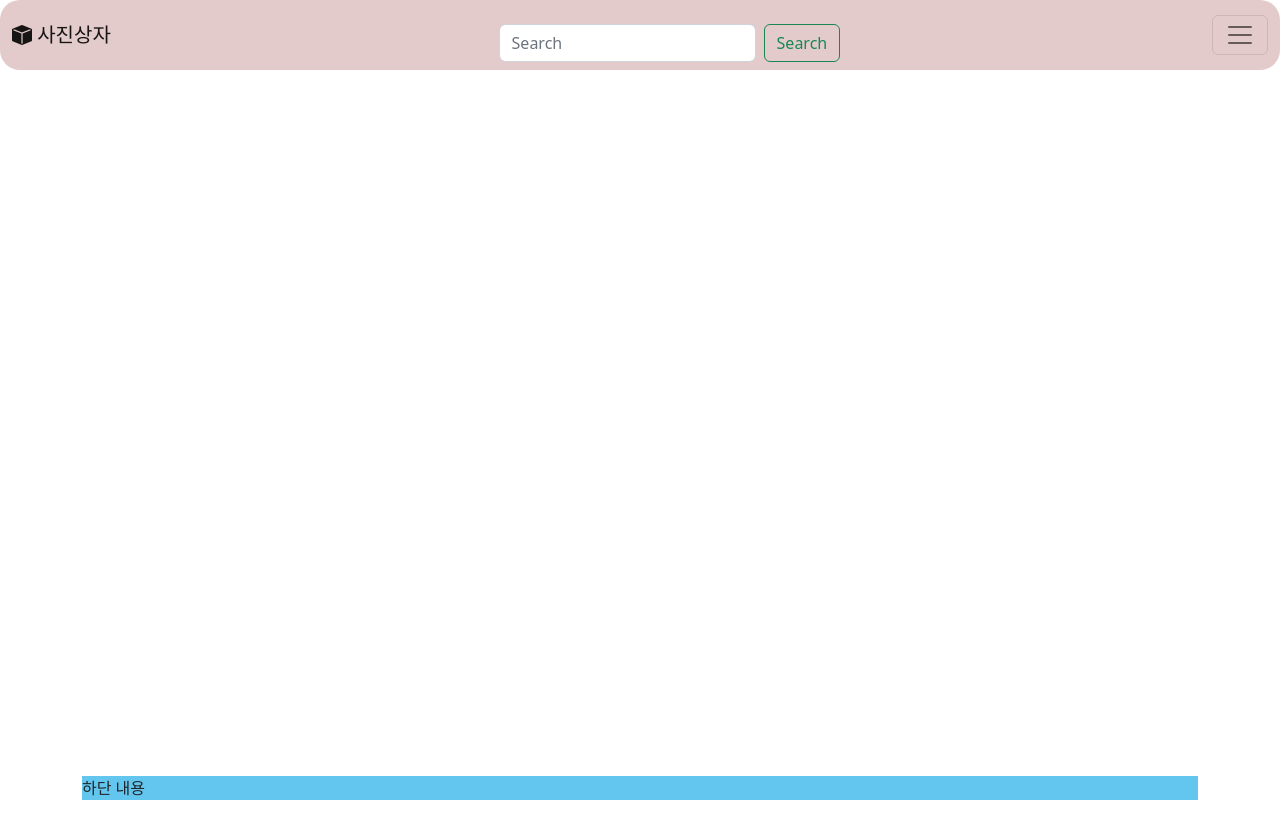
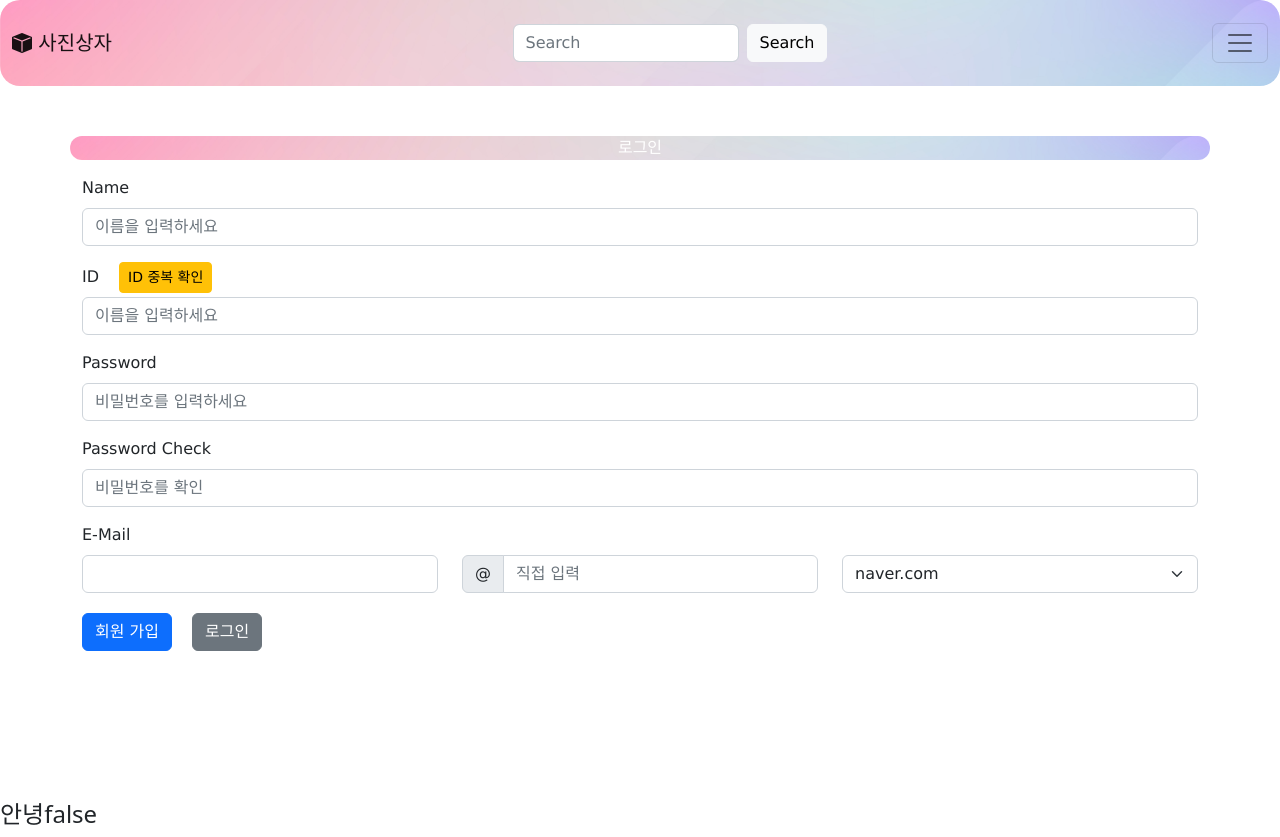
Before and after one commit to qufehfdl/PhotoBox, a Vue app: page /join in a window 1280 px wide. Before the commit this address had no page. Before the commit the page ends 800 px from the top, so only its background shows below. Built offline with nearby package versions, Linux system fonts and the light colour scheme.

Commit message:
first commit

```diff
--- a/src/App.vue
+++ b/src/App.vue
@@ -6,12 +6,9 @@
     <div class="main">
       <router-view></router-view>
     </div>
-    <div class="bottom">
-      하단 내용
-    </div>
   </div>
+  <h4>안녕{{ session.user_id }}{{ session.user_login }}</h4>
 </template>
-
 <script>
 import TopView from "./views/TopView.vue";
 export default {
@@ -19,35 +16,40 @@ export default {
     TopView
   },
   data() {
-    return {};
+    return {
+
+    };
   },
   methods: {},
-  computed: {},
+  computed: {
+    session() {
+      return this.$store.getters.getSession;
+    }
+  },
   mounted() { },
   created() { }
 };
 </script>
-
 <style>
 .container {
-  height: 100vh; /* 화면 전체 높이를 사용 */
+  font-family: Verdana, Geneva, Tahoma, sans-serif;
+  height: 100vh;
+  /* 화면 전체 높이를 사용 */
   display: flex;
+  /* 자식 요소들을 수직으로 배치 */
   flex-direction: column;
-  justify-content: space-between;
+  /* 자식 요소들을 수직으로 배치 */
+  justify-content: flex-start;
+  /* 자식 요소를 수직 방향으로 정렬 */
 }
 
 .top {
-  background-color: aquamarine;
+  width: 100%;
+  height: 15%;
 }
 
 .main {
-  flex-grow: 1;
-  display: flex;
-  justify-content: center;
-  align-items: center;
-}
-
-.bottom {
-  background-color: rgb(98, 198, 238);
+  width: 100%;
+  height: 85%;
 }
 </style>
--- /dev/null
+++ b/src/components/JoinView.vue
@@ -0,0 +1,119 @@
+<template>
+    <div class="row">
+        <div class="col-md-12 mb-3 mt-3" id="login">
+            <p style="color: white;">로그인</p>
+        </div>
+        <div class="col-md-12 mb-3">
+            <label for="name" class="form-label">Name</label>
+            <input type="text" class="form-control" id="name" ref="name" placeholder="이름을 입력하세요">
+        </div>
+        <div class="col-md-12 mb-3">
+            <label for="id" class="form-label">ID</label>
+            <input type="text" class="form-control" id="id" ref="id" placeholder="이름을 입력하세요" style="float: left;">
+            <button type="button" class="btn btn-warning btn-sm" style="margin-left: 20px; ">ID 중복 확인</button>
+        </div>
+        <div class="col-md-12 mb-3">
+            <label for="password" class="form-label">Password</label>
+            <input type="password" class="form-control" id="password" ref="password" placeholder="비밀번호를 입력하세요">
+        </div>
+        <div class="col-md-12 mb-3">
+            <label for="password-confirm" class="form-label">Password Check</label>
+            <input type="password" class="form-control" id="password-confirm" ref="password_confirm" placeholder="비밀번호를 확인">
+        </div>
+        <label class="form-label">E-Mail</label>
+        <div class="col-md-4">
+            <input type="text" class="form-control" id="autoSizingInput">
+        </div>
+        <div class="col-md-4">
+            <div class="input-group">
+                <div class="input-group-text">@</div>
+                <input type="text" class="form-control" id="autoSizingInputGroup" ref="email" placeholder="직접 입력">
+            </div>
+        </div>
+        <div class="col-md-4">
+            <label class="visually-hidden" for="autoSizingSelect">Preference</label>
+            <select class="form-select" id="autoSizingSelect" @change="updateEmailInput">
+                <option value="naver.com" selected>naver.com</option>
+                <option value="daum.net">daum.net</option>
+                <option value="gmail.com">gmail.com</option>
+                <option value="hanmail.net">hanmail.net</option>
+                <option value="nate.com">nate.com</option>
+            </select>
+        </div>
+        <div style="margin-top: 20px; margin-bottom: 20px;">
+            <button type="button" class="btn btn-primary" @click="join">회원 가입</button>
+            <button type="button" class="btn btn-secondary" style="margin-left: 20px;">로그인</button>
+        </div>
+    </div>
+</template>
+
+<script>
+import axios from 'axios';
+export default {
+    data() {
+        return {
+            user: {
+                name: 'John Doe',
+                age: 30
+            }
+        }
+    },
+    methods: {
+        updateEmailInput(event) {
+            const emailInput = document.getElementById('autoSizingInputGroup');
+            const selectedOption = event.target.value;
+            if (selectedOption === '직접입력') {
+                emailInput.value = '';
+            } else {
+                emailInput.value = selectedOption;
+            }
+        },
+        join() {
+            const name = this.$refs.name.value;
+            const id = this.$refs.id.value;
+            const password = this.$refs.password.value;
+            const password_check = this.$refs.password_confirm.value;
+            const email = this.$refs.email.value;
+            if (password !== password_check) {
+                alert('비밀번호가 달라용')
+                this.$router.push('/join');
+                return;
+            }
+            axios.post(`/root/join`, {
+                user_name: name,
+                user_id: id,
+                user_password: password,
+                user_email: email
+            })
+                .then(response => {
+                    this.login_succeess = response.data;
+                    if (this.login_succeess == true) {
+                        this.$router.push('/');
+                    } else {
+                        this.$router.push('/join');
+                    }
+                })
+                .catch(error => {
+                    console.log(error);
+                });
+        },
+    },
+}
+</script>
+
+<style scoped>
+#login {
+    display: block;
+    margin: auto;
+    background-image: url('../assets/top-bg.jpg');
+    background-repeat: no-repeat;
+    background-size: cover;
+    border-radius: 15px;
+}
+
+#login p {
+    text-align: center;
+    margin: auto;
+    color: aliceblue;
+}
+</style>
--- a/src/components/LoginView.vue
+++ b/src/components/LoginView.vue
@@ -4,15 +4,15 @@
       <input type="text" class="form-control" id="floatingInput" ref="id">
       <label for="floatingInput">ID</label>
     </div>
-    <div class="form-floating" >
+    <div class="form-floating">
       <input type="password" class="form-control" id="floatingPassword" ref="password">
       <label for="floatingPassword">Password</label>
     </div>
 
     <div class="d-grid gap-2  mx-auto">
-  <button class="btn btn-primary" type="button" @click="login">로그인</button>
-</div>
-    <button type="button" class="btn btn-secondary">회원가입</button>
+      <button class="btn btn-primary" type="button" @click="login">로그인</button>
+    </div>
+    <button type="button" class="btn btn-secondary" @click="$router.push({ name: 'join' })">회원가입</button>
     <button type="button" class="btn btn-secondary">ID 찾기</button>
     <button type="button" class="btn btn-secondary">Password 찾기</button>
   </div>
@@ -23,24 +23,24 @@ import axios from 'axios';
 export default {
   data() {
     return {
-      login_succeess:false,
       id: '',
       password: '',
     }
+  },
+  props: {
+
   },
   methods: {
     login() {
       const id = this.$refs.id.value;
       const password = this.$refs.password.value;
-
-      axios.get(`/root/login?user_id=${id}&user_password=${password}`)
+      axios.post('/root/login', {
+        user_id: id,
+        user_password: password,
+      })
         .then(response => {
-          this.login_succeess = response.data;
-          if(this.login_succeess == true){
-          this.$router.push('/');
-        }else{
-          this.$router.push('/mypage');
-        }
+          this.$store.commit('SET_SESSION', response.data);
+          this.$router.push("/");
         })
         .catch(error => {
           console.log(error);
@@ -51,10 +51,11 @@ export default {
 </script>
 
 <style scoped>
-.form-floating{
+.form-floating {
   margin-top: 20px;
 }
-button{
+
+button {
   margin-top: 20px;
   margin-right: 20px;
 }
--- a/src/main.js
+++ b/src/main.js
@@ -2,7 +2,7 @@ import { createApp } from 'vue'
 import App from './App.vue'
 import './registerServiceWorker'
 import router from './router'
-import store from './store'
+import store from './store/store'
 import 'bootstrap/dist/css/bootstrap.css'
 import 'bootstrap/dist/js/bootstrap.js'
 import 'bootstrap-icons/font/bootstrap-icons.css'
--- a/src/router/index.js
+++ b/src/router/index.js
@@ -9,7 +9,17 @@ const routes = [
   {
     path: '/mypage',
     name: 'mypage',
-    component: () => import(/* webpackChunkName: "about" */ '../components/LoginView.vue')
+    component: () => import('../components/LoginView.vue')
+  },
+  {
+    path: '/join',
+    name: 'join',
+    component: () => import('../components/JoinView.vue')
+  },
+  {
+    path: '/login',
+    name: 'login',
+    component: () => import('../components/LoginView.vue')
   }
 ]
 
--- a/src/store/index.js
+++ /dev/null
@@ -1,14 +0,0 @@
-import { createStore } from 'vuex'
-
-export default createStore({
-  state: {
-  },
-  getters: {
-  },
-  mutations: {
-  },
-  actions: {
-  },
-  modules: {
-  }
-})
--- /dev/null
+++ b/src/store/store.js
@@ -0,0 +1,24 @@
+import {createStore} from 'vuex';
+
+
+const store = createStore({
+  state: {
+    session: {
+      user_id: '',
+      user_name: '',
+      user_login: false
+    }
+  },
+  mutations: {
+    SET_SESSION(state, session) {
+      state.session = session;
+    }
+  },
+  getters: {
+    getSession(state) {
+      return state.session;
+    }
+  }
+});
+
+export default store;
--- a/src/views/MainContent.vue
+++ b/src/views/MainContent.vue
@@ -3,6 +3,7 @@
 </template>
 
 <script>
+
 export default {
 
 }
--- a/src/views/TopView.vue
+++ b/src/views/TopView.vue
@@ -2,9 +2,9 @@
   <nav class="navbar bg-body-tertiary fixed-top">
     <div class="container-fluid">
       <a class="navbar-brand" @click="$router.push({ name: 'home' })"><i class="bi bi-box-fill"></i> 사진상자</a>
-      <form class="d-flex mt-3" role="search">
+      <form class="d-flex mt-3" role="search" style="margin-bottom: 1rem !important;">
         <input class="form-control me-2" type="search" placeholder="Search" aria-label="Search">
-        <button class="btn btn-outline-success" type="submit">Search</button>
+        <button class="btn btn-light" type="submit">Search</button>
       </form>
       <button class="navbar-toggler" type="button" data-bs-toggle="offcanvas" data-bs-target="#offcanvasNavbar"
         aria-controls="offcanvasNavbar" aria-label="Toggle navigation">
@@ -86,7 +86,9 @@ export default {
   components: {
   },
   data() {
-    return {};
+    return {
+      user_login: false,
+    };
   },
   computed: {},
   mounted() {
@@ -96,15 +98,23 @@ export default {
   created() { }
 }
 </script>
-<style>
+<style scoped>
 .navbar {
-  background-color: rgb(228, 203, 203);
+  height: auto;
+  background-image: url('../assets/top-bg.jpg');
+  background-repeat: no-repeat;
+  background-size: cover;
   border-radius: 20px;
+  position: fixed;
+  top: 0;
+  left: 0;
+  width: 100%;
 }
 
 .offcanvas-header {
-  background-color: rgb(228, 203, 203);
-  /* 색상 코드를 바꾸세요 */
+  background-image: url('../assets/top-bg.jpg');
+  background-repeat: no-repeat;
+  background-size: cover;
   border-radius: 20px;
 }
 
@@ -117,5 +127,4 @@ export default {
   margin-left: 180px;
   /* 필요한 만큼의 마진 값을 지정해주세요. */
 }
-
 </style>
```
Also changed, not shown: src/assets/top-bg.jpg (added), 1 other file (tests, documents, lock files or other folders).
